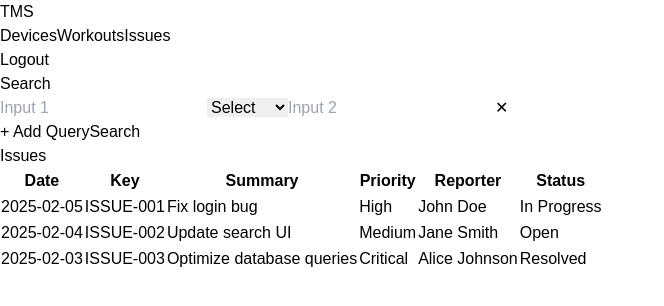
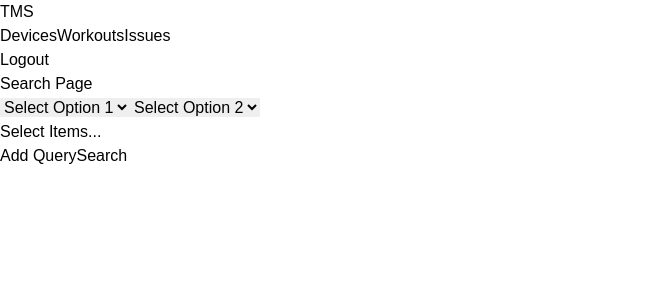
Before and after one commit to sadums/tms, a Next.js app: page /issues in a window 1280 px wide. Shown: the top 306 px of the page, without its empty margins (0-664 px from the left). Built offline with nearby package versions, Linux system fonts and the light colour scheme.

Commit message:
added dropdown search for third input in search

```diff
--- /dev/null
+++ b/src/app/api/issues/route.ts
@@ -0,0 +1,48 @@
+import { NextResponse } from "next/server";
+
+export async function POST(request: Request) {
+    try {
+        const { jql } = await request.json();
+        console.log(jql)
+        const JIRA_KEY: string = process.env.JIRA_API_KEY ?? '';
+        if (!JIRA_KEY) {
+            return NextResponse.json({ error: 'JIRA API key is missing' }, { status: 400 });
+        }
+
+        const bodyData = JSON.stringify({
+            expand: ["names", "schema", "operations"],
+            fields: ["key", "created", "priority", "summary", "status", "reporter"],
+            fieldsByKeys: false,
+            jql: "project = VAL",
+            maxResults: 15,
+            startAt: 0
+        });
+
+        const JIRA_DOMAIN = 'https://ifitdev.atlassian.net';
+
+        const response = await fetch(`${JIRA_DOMAIN}/rest/api/3/search`, {
+            method: 'POST',
+            headers: {
+                'Authorization': `Basic ${Buffer.from(
+                    `samuel.adams@ifit.com:${JIRA_KEY}`
+                ).toString('base64')}`,
+                'Accept': 'application/json',
+                'Content-Type': 'application/json'
+            },
+            body: bodyData
+        });
+
+        if (!response.ok) {
+            const errorData = await response.json();
+            console.error('Jira API Error:', errorData);
+            return NextResponse.json({ error: errorData }, { status: response.status });
+        }
+
+        const data = await response.json();
+        console.log(data);
+        return NextResponse.json({ message: data }, { status: 200 });
+    } catch (error) {
+        console.error("Error during issue search:", error);
+        return NextResponse.json({ error: 'Error during issue search' }, { status: 500 });
+    }
+}
--- a/src/app/issues/page.tsx
+++ b/src/app/issues/page.tsx
@@ -1,141 +1,190 @@
 'use client';
 
-import { useState } from 'react';
+import { useState, useRef, useEffect } from 'react';
+
+interface Query {
+  dropdown1: string;
+  dropdown2: string;
+  selectedItems: number[];
+}
+
+interface Item {
+  id: number;
+  name: string;
+}
+
+const itemsData: Item[] = [
+  { id: 1, name: 'Option A' },
+  { id: 2, name: 'Option B' },
+  { id: 3, name: 'Option C' },
+  { id: 4, name: 'Option D' },
+];
 
 const SearchPage = () => {
-  const [queries, setQueries] = useState([{ id: 1, input1: '', dropdown: '', input2: '' }]);
-  const [issues] = useState([
-    {
-      date: '2025-02-05',
-      key: 'ISSUE-001',
-      summary: 'Fix login bug',
-      priority: 'High',
-      reporter: 'John Doe',
-      status: 'In Progress',
-    },
-    {
-      date: '2025-02-04',
-      key: 'ISSUE-002',
-      summary: 'Update search UI',
-      priority: 'Medium',
-      reporter: 'Jane Smith',
-      status: 'Open',
-    },
-    {
-      date: '2025-02-03',
-      key: 'ISSUE-003',
-      summary: 'Optimize database queries',
-      priority: 'Critical',
-      reporter: 'Alice Johnson',
-      status: 'Resolved',
-    },
+  const [queries, setQueries] = useState<Query[]>([
+    { dropdown1: '', dropdown2: '', selectedItems: [] },
   ]);
+  const [items, setItems] = useState<Item[]>(itemsData);
+  const [searchTerm, setSearchTerm] = useState('');
+  const [focusedIndex, setFocusedIndex] = useState<number | null>(null);
+  const containerRef = useRef<HTMLDivElement | null>(null);
 
-  const handleChange = (id: number, field: string, value: string) => {
-    setQueries((prevQueries) =>
-      prevQueries.map((query) => (query.id === id ? { ...query, [field]: value } : query))
-    );
+  useEffect(() => {
+    const handleClickOutside = (event: MouseEvent) => {
+      if (
+        containerRef.current &&
+        !containerRef.current.contains(event.target as Node)
+      ) {
+        setFocusedIndex(null);
+      }
     };
 
-  const addQuery = () => {
-    setQueries((prevQueries) => [
-      ...prevQueries,
-      { id: Date.now(), input1: '', dropdown: '', input2: '' },
-    ]);
+    document.addEventListener('mousedown', handleClickOutside);
+    return () => {
+      document.removeEventListener('mousedown', handleClickOutside);
+    };
+  }, []);
+
+  const handleAddQuery = () => {
+    setQueries([...queries, { dropdown1: '', dropdown2: '', selectedItems: [] }]);
   };
 
-  const removeQuery = (id: number) => {
-    setQueries((prevQueries) => prevQueries.filter((query) => query.id !== id));
+  const handleDeleteQuery = (index: number) => {
+    if (queries.length > 1) {
+      setQueries(queries.filter((_, i) => i !== index));
+    }
   };
 
-  const handleSearch = () => {
-    console.log('Searching with queries:', queries);
+  const handleChange = (index: number, field: keyof Query, value: string | number[]) => {
+    const newQueries = [...queries];
+    newQueries[index][field] = value as never;
+    setQueries(newQueries);
   };
 
+  const handleItemCheck = (index: number, itemId: number) => {
+    setQueries((prevQueries) => {
+      const newQueries = [...prevQueries];
+      const selectedItems = new Set(newQueries[index].selectedItems);
+
+      if (selectedItems.has(itemId)) {
+        selectedItems.delete(itemId);
+      } else {
+        selectedItems.add(itemId);
+      }
+      newQueries[index].selectedItems = Array.from(selectedItems);
+      return newQueries;
+    });
+  };
+
+  const filteredItems = items.filter((item) =>
+    item.name.toLowerCase().includes(searchTerm.toLowerCase())
+  );
+
   return (
-    <div className="min-h-screen flex flex-col items-center bg-gray-100 p-6">
-      <h1 className="text-2xl font-semibold text-gray-800 mb-4">Search</h1>
-      <div className="w-full max-w-3xl space-y-4">
-        {queries.map((query) => (
-          <div key={query.id} className="flex items-center space-x-2 bg-white p-4 rounded-lg shadow">
+    <div className="p-6">
+      <h1 className="text-xl font-bold mb-4">Search Page</h1>
+      {queries.map((query, index) => (
+        <div key={index} className="flex items-center gap-4 mb-4 p-4 border rounded-lg">
+          {/* Dropdown 1 */}
+          <select
+            value={query.dropdown1}
+            onChange={(e) => handleChange(index, 'dropdown1', e.target.value)}
+            className="border p-2 flex-1"
+          >
+            <option value="">Select Option 1</option>
+            <option value="option1">Option 1</option>
+            <option value="option2">Option 2</option>
+          </select>
+
+          {/* Dropdown 2 */}
+          <select
+            value={query.dropdown2}
+            onChange={(e) => handleChange(index, 'dropdown2', e.target.value)}
+            className="border p-2 flex-1"
+          >
+            <option value="">Select Option 2</option>
+            <option value="optionA">Option A</option>
+            <option value="optionB">Option B</option>
+          </select>
+
+          {/* Searchable List Input */}
+          <div
+            ref={containerRef}
+            className="relative flex-1 border p-2 rounded cursor-pointer"
+            onClick={() => setFocusedIndex(index)}
+          >
+            <div className="flex flex-wrap gap-1">
+              {query.selectedItems.length > 0
+                ? query.selectedItems.map((id) => {
+                    const item = items.find((item) => item.id === id);
+                    return (
+                      <span key={id} className="bg-gray-200 px-2 py-1 rounded text-sm">
+                        {item?.name}
+                      </span>
+                    );
+                  })
+                : 'Select Items...'}
+            </div>
+
+            {/* Dropdown */}
+            {focusedIndex === index && (
+              <div
+                className="absolute left-0 top-full mt-1 w-full bg-white border rounded shadow-lg z-10"
+                onClick={(e) => e.stopPropagation()} // Prevent closing when interacting with the dropdown
+              >
                 <input
                   type="text"
-              placeholder="Input 1"
-              value={query.input1}
-              onChange={(e) => handleChange(query.id, 'input1', e.target.value)}
-              className="flex-1 px-4 py-2 border border-gray-300 rounded-lg focus:outline-none focus:ring-2 focus:ring-blue-500"
+                  placeholder="Search..."
+                  value={searchTerm}
+                  onChange={(e) => setSearchTerm(e.target.value)}
+                  className="w-full p-2 border-b"
+                  autoFocus
                 />
-            <select
-              value={query.dropdown}
-              onChange={(e) => handleChange(query.id, 'dropdown', e.target.value)}
-              className="px-4 py-2 border border-gray-300 rounded-lg focus:outline-none focus:ring-2 focus:ring-blue-500"
+                <ul className="max-h-40 overflow-y-auto">
+                  {filteredItems.map((item) => (
+                    <li
+                      key={item.id}
+                      className="flex items-center justify-between p-2 hover:bg-gray-100 cursor-pointer"
+                      onClick={(e) => {
+                        e.stopPropagation(); // Ensure dropdown stays open
+                        handleItemCheck(index, item.id); // Toggle selection
+                      }}
                     >
-              <option value="">Select</option>
-              <option value="option1">Option 1</option>
-              <option value="option2">Option 2</option>
-              <option value="option3">Option 3</option>
-            </select>
+                      <span>{item.name}</span>
                       <input
-              type="text"
-              placeholder="Input 2"
-              value={query.input2}
-              onChange={(e) => handleChange(query.id, 'input2', e.target.value)}
-              className="flex-1 px-4 py-2 border border-gray-300 rounded-lg focus:outline-none focus:ring-2 focus:ring-blue-500"
+                        type="checkbox"
+                        checked={query.selectedItems.includes(item.id)}
+                        className="w-5 h-5"
+                        readOnly
                       />
+                    </li>
+                  ))}
+                </ul>
+              </div>
+            )}
+          </div>
+
+          {/* Delete Query Button */}
+          {queries.length > 1 && (
             <button
-              onClick={() => removeQuery(query.id)}
-              className="bg-red-500 text-white px-3 py-2 rounded-lg hover:bg-red-600 transition"
+              onClick={() => handleDeleteQuery(index)}
+              className="text-red-500"
             >
-              ✕
+              Delete
             </button>
+          )}
         </div>
       ))}
-      </div>
-      <div className="flex space-x-4 mt-4">
-        <button
-          onClick={addQuery}
-          className="bg-gray-500 text-white px-4 py-2 rounded-lg hover:bg-gray-700 transition"
-        >
-          + Add Query
+
+      {/* Add Query Button */}
+      <button onClick={handleAddQuery} className="bg-blue-500 text-white p-2 rounded mb-4">
+        Add Query
       </button>
-        <button
-          onClick={handleSearch}
-          className="bg-blue-600 text-white px-4 py-2 rounded-lg hover:bg-blue-700 transition"
-        >
+
+      {/* Search Button */}
+      <button className="bg-green-500 text-white p-2 rounded">
         Search
       </button>
-      </div>
-
-      {/* Issues Table */}
-      <div className="w-full max-w-4xl mt-8 bg-white shadow rounded-lg p-4">
-        <h2 className="text-xl font-semibold text-gray-800 mb-4">Issues</h2>
-        <div className="overflow-x-auto">
-          <table className="min-w-full border border-gray-300 rounded-lg">
-            <thead className="bg-gray-200">
-              <tr>
-                <th className="px-4 py-2 border">Date</th>
-                <th className="px-4 py-2 border">Key</th>
-                <th className="px-4 py-2 border">Summary</th>
-                <th className="px-4 py-2 border">Priority</th>
-                <th className="px-4 py-2 border">Reporter</th>
-                <th className="px-4 py-2 border">Status</th>
-              </tr>
-            </thead>
-            <tbody>
-              {issues.map((issue, index) => (
-                <tr key={index} className="text-center border-b">
-                  <td className="px-4 py-2 border">{issue.date}</td>
-                  <td className="px-4 py-2 border">{issue.key}</td>
-                  <td className="px-4 py-2 border">{issue.summary}</td>
-                  <td className="px-4 py-2 border">{issue.priority}</td>
-                  <td className="px-4 py-2 border">{issue.reporter}</td>
-                  <td className="px-4 py-2 border">{issue.status}</td>
-                </tr>
-              ))}
-            </tbody>
-          </table>
-        </div>
-      </div>
     </div>
   );
 };
```
Lines whose indentation alone changed are shown as unchanged.
